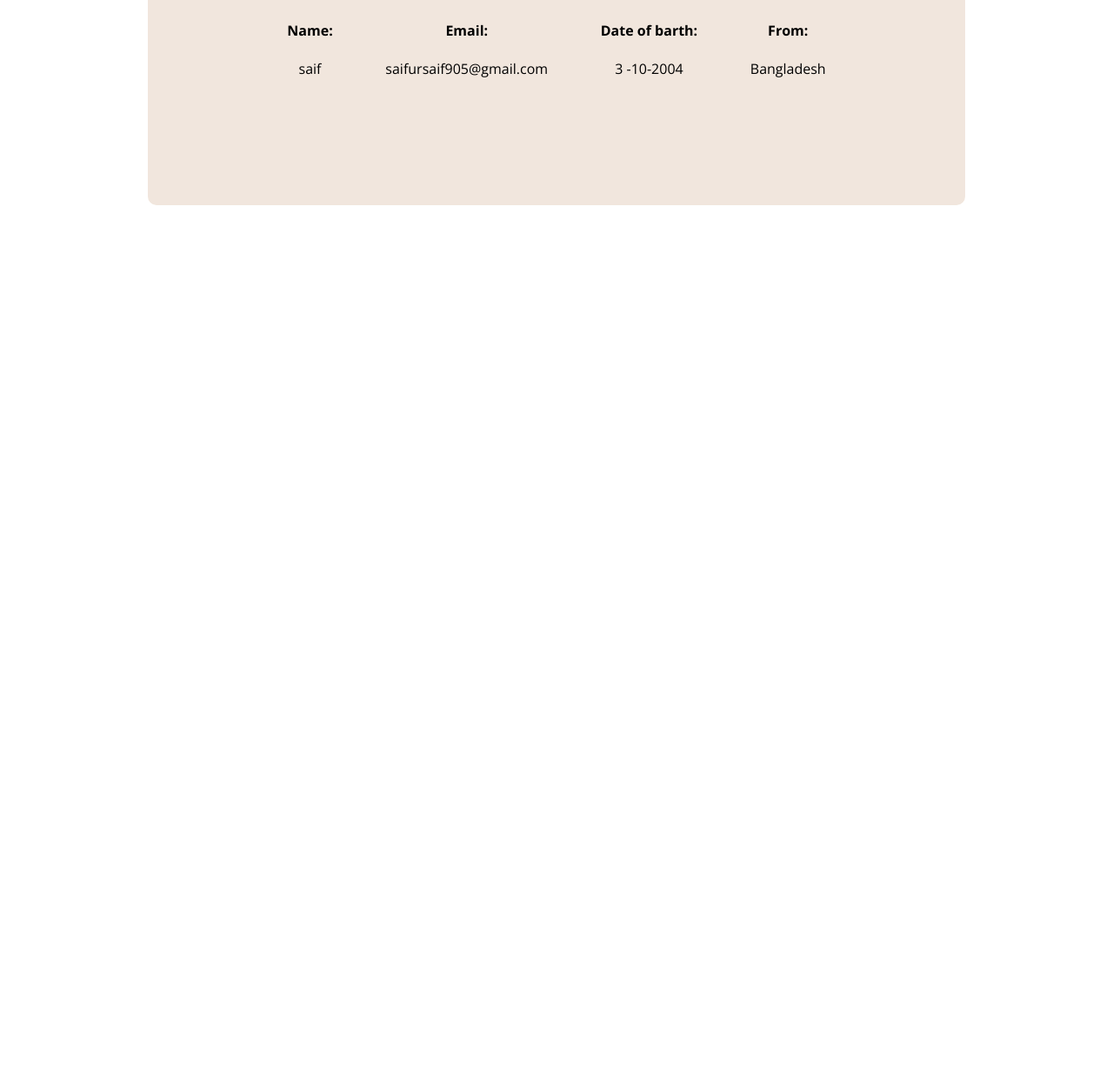
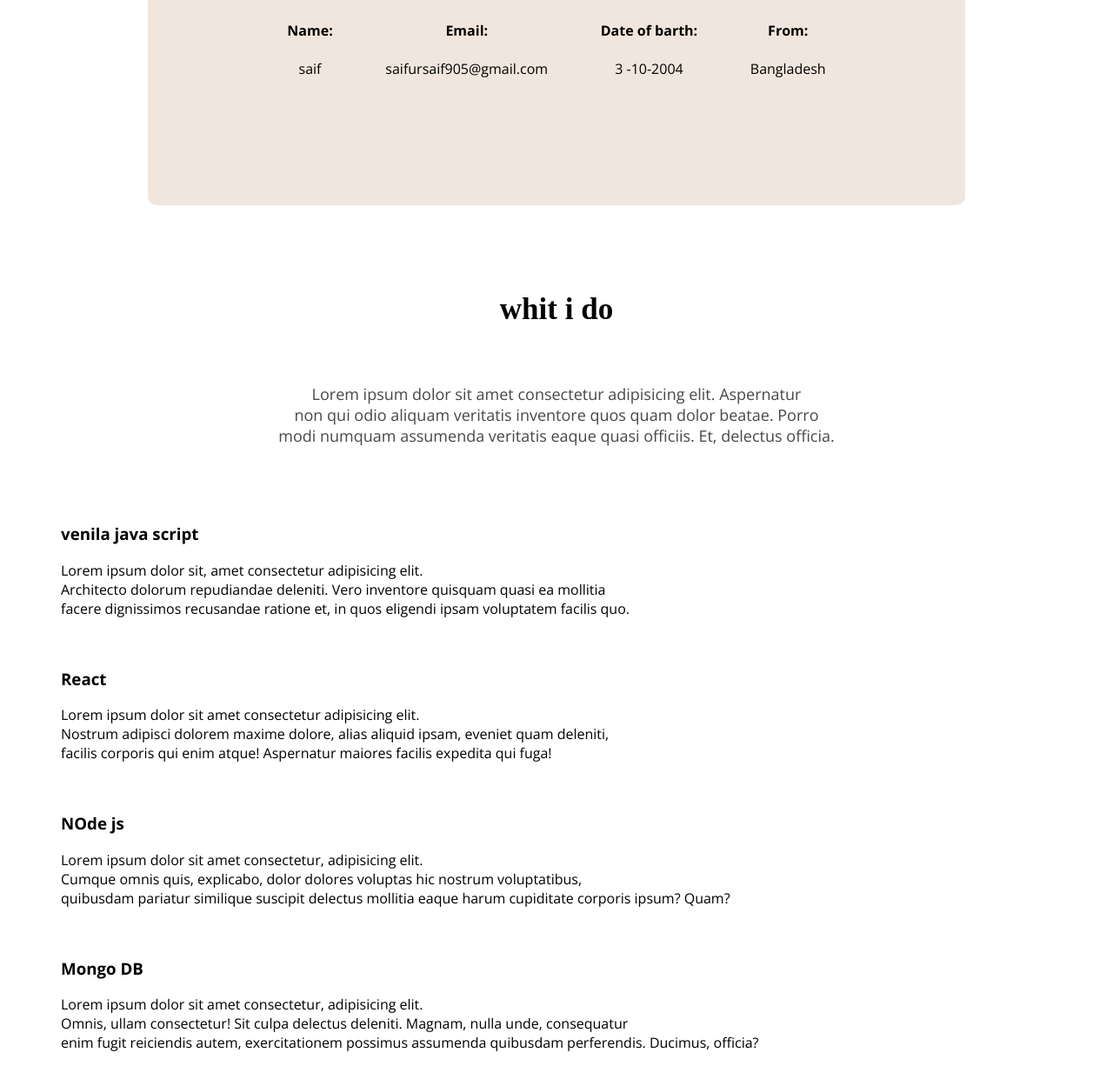
Before and after one commit to saifu9421/webdevelopar-poritfolio, a plain HTML site: page index.html in a window 1280 px wide. Shown: the part 1168-2394 px from the top of the page at 87% size. Before the commit the page ends 1504 px from the top, so only its background shows below. Drawn offline with nearby package versions, Linux system fonts and the light colour scheme.

Commit message:
added a skill

```diff
--- a/index.html
+++ b/index.html
@@ -65,6 +65,50 @@
      </div>
       </div>
       </section>
+      <!-- what i do section -->
+      <section>
+        <h3 class="section-titel">
+            whit i do
+        </h3>
+        <p id ="what" class="section-desc">
+       Lorem ipsum dolor sit amet consectetur adipisicing elit. Aspernatur <br>
+       non qui odio aliquam veritatis inventore quos quam dolor beatae. Porro <br>
+       modi numquam assumenda veritatis eaque quasi officiis. Et, delectus officia.
+        </p>
+        <div class="skill">
+            <img src="" alt="">
+            <h3 class="skill-title">venila java script</h3>
+            <p class="skill-descrip">Lorem ipsum dolor sit, amet consectetur adipisicing elit. <br>
+             Architecto dolorum repudiandae deleniti. Vero inventore quisquam quasi ea mollitia<br>
+             facere dignissimos recusandae ratione et, in quos eligendi ipsam voluptatem facilis quo.
+
+            </p>
+        </div>
+        <div class="skill">
+            <img src="" alt="">
+            <h3 class="skill-title">React</h3>
+            <p class="skill-descrip">Lorem ipsum dolor sit amet consectetur adipisicing elit.<br>
+                 Nostrum adipisci dolorem maxime dolore, alias aliquid ipsam, eveniet quam deleniti,<br>
+                  facilis corporis qui enim atque! Aspernatur maiores facilis expedita qui fuga!
+                </p>
+        </div>
+        <div class="skill">
+            <img src="" alt="">
+            <h3 class="skill-title">NOde js</h3>
+            <p class="skill-descrip">Lorem ipsum dolor sit amet consectetur, adipisicing elit.<br>
+                 Cumque omnis quis, explicabo, dolor dolores voluptas hic nostrum voluptatibus,<br>
+                 quibusdam pariatur similique suscipit delectus mollitia eaque harum cupiditate corporis ipsum? Quam?
+                </p>
+        </div>
+        <div class="skill">
+            <img src="" alt="">
+            <h3 class="skill-title">Mongo DB</h3>
+            <p class="skill-descrip">Lorem ipsum dolor sit amet consectetur, adipisicing elit.<br>
+             Omnis, ullam consectetur! Sit culpa delectus deleniti. Magnam, nulla unde, consequatur<br>
+             enim fugit reiciendis autem, exercitationem possimus assumenda quibusdam perferendis. Ducimus, officia?
+            </p>
+        </div>
+      </section>
       </main>
       <footer>
 
--- a/test.css
+++ b/test.css
@@ -101,3 +101,6 @@ main{
 .about-info{
     text-align: center;
 }
+#what{
+    padding: 30px 150px;
+}
```
